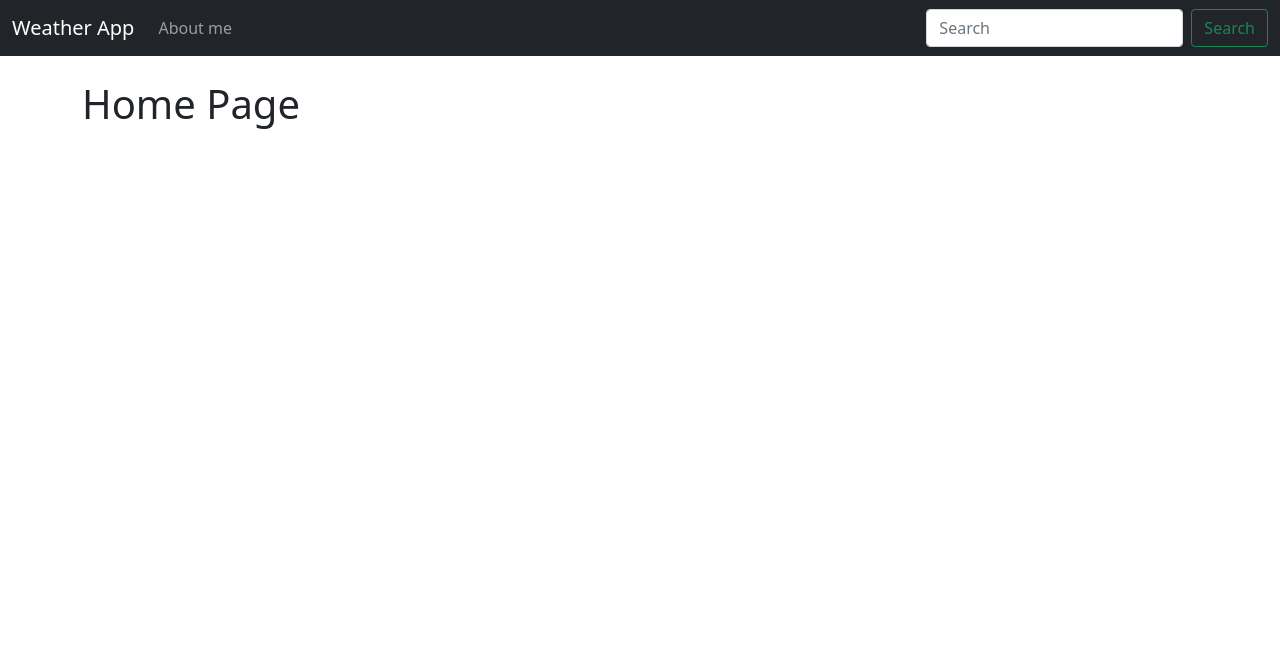
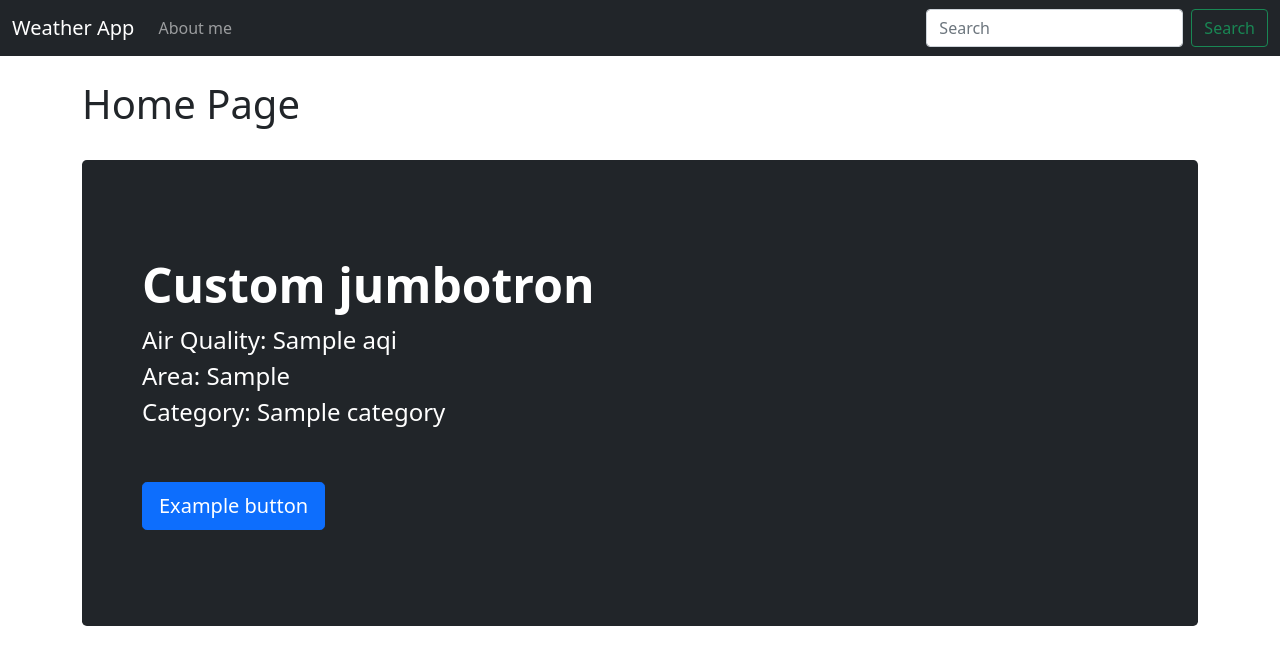
Before and after one commit to SantiagoMGS/Weather_App, a Django app: template lookup/templates/home.html in a window 1280 px wide. Shown: the top 665 px of the page. Run offline with Django 3.2, Linux system fonts and the light colour scheme; the template is opened without the code that fills it: most values are stand-ins (such as "Sample title", 1, 10 or a date in 2020).

Commit message:
Added Request API, home jumbotron

```diff
--- a/lookup/templates/home.html
+++ b/lookup/templates/home.html
@@ -2,4 +2,28 @@
 
 {% block content %}
 <h1>Home Page</h1>
+<br/>
+<div class="p-5 mb-4 text-white bg-dark rounded-3">
+    <div class="container-fluid py-5">
+      <h1 class="display-5 fw-bold">Custom jumbotron</h1>
+      <p class="col-md-8 fs-4">
+        {% if api %}
+
+            {% if api == "Error..." %}
+                There was an error, please try again...
+
+            {% else %}
+                Air Quality: {{ api.0.AQI }}<br/>
+                Area: {{ api.0.ReportingArea }}<br/>
+                Category: {{ api.0.Category.Name }}<br/><br/>
+
+            {% endif %}
+        {% endif %}
+
+      </p>
+      <button class="btn btn-primary btn-lg" type="button">Example button</button>
+    </div>
+</div>
+
+
 {% endblock %}
```
Also changed, not shown: lookup/views.py (+13 -1 lines).
